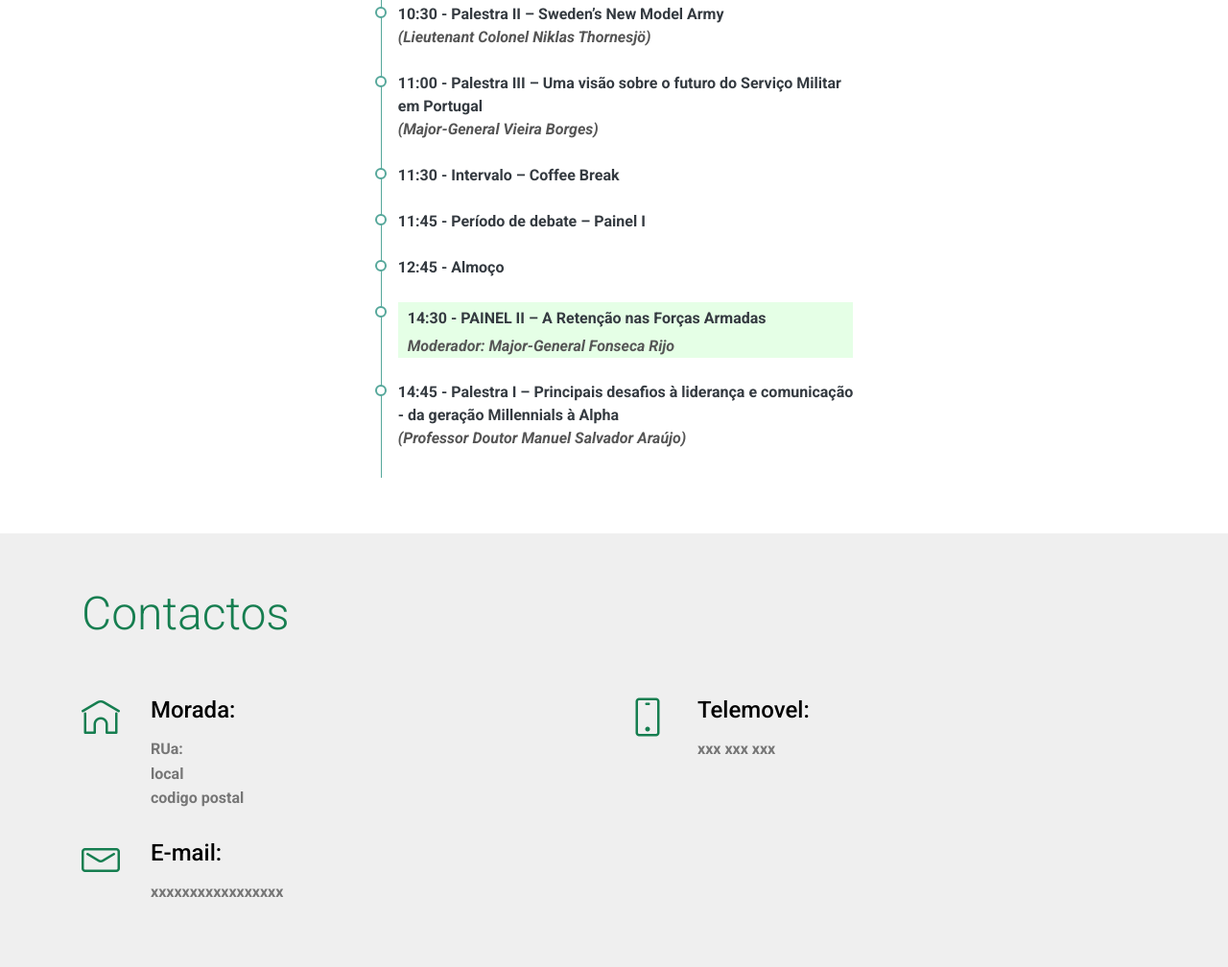
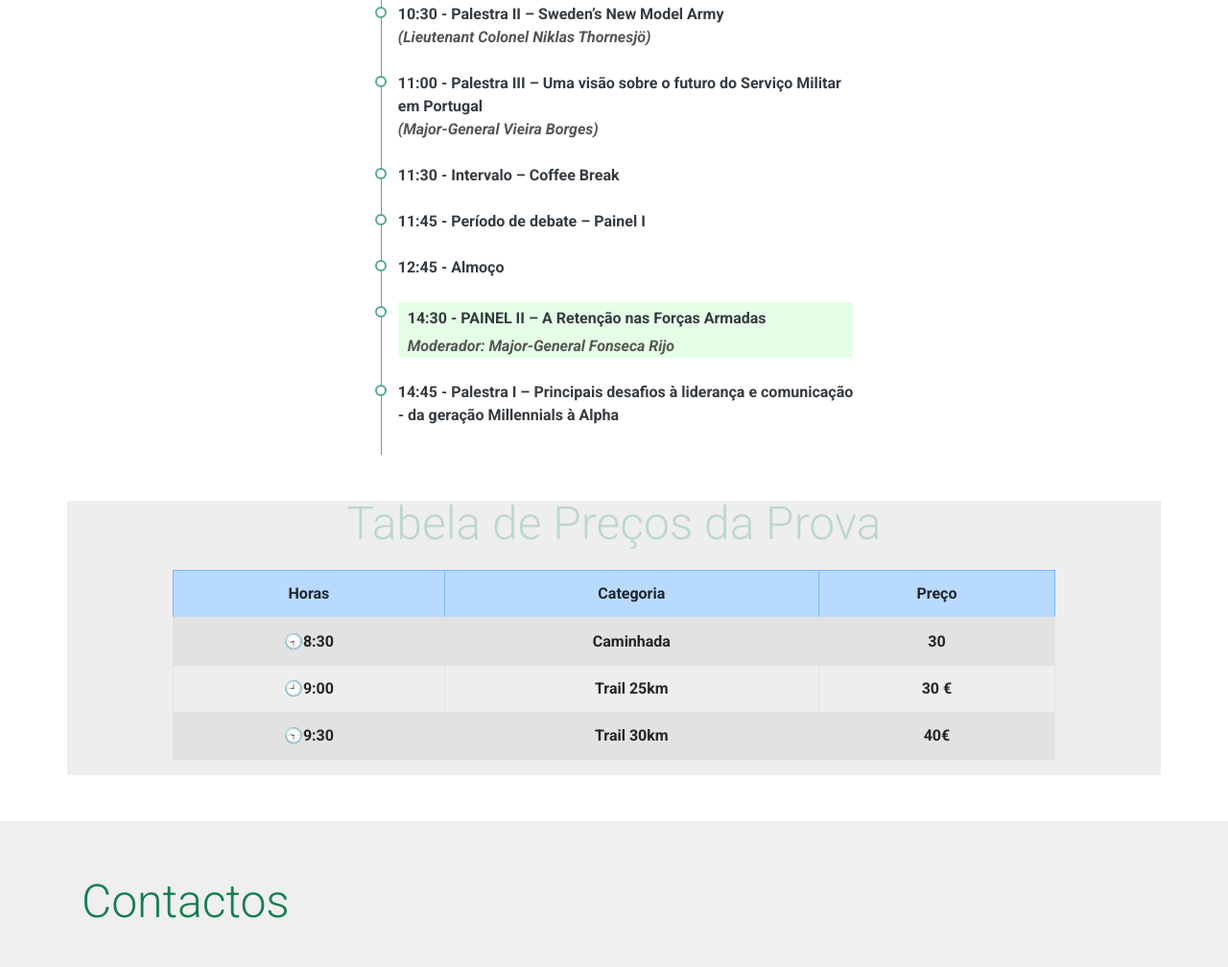
Before and after one commit to Festupendo24/contrabandotrail, a plain HTML site: page index.html in a window 1280 px wide. Shown: the part 2218-3226 px from the top of the page at 96% size. Drawn offline with Linux system fonts and the light colour scheme; grey boxes are pictures that could not be loaded; files whose address does not match are found by name.

Commit message:
Finalizado- segue no contrabandodocafe

```diff
--- a/index.html
+++ b/index.html
@@ -232,7 +232,7 @@
       <br>
       <div class="row align-center">
         <div class="col-12">
-            <a href="https://docs.google.com/forms/d/e/1FAIpQLSfzPEajnCeLqdKILa8AyZ2nJVgWFpF451rmwAccuju4U7b1pA/viewform"   target="_blank" class="btn btn-primary"  role="button">🏃‍♂️ Vem Caminhar</a>
+            <a href="https://docs.google.com/forms/d/e/1FAIpQLSeYPkq3rlrRRC8oTbcU5QOeXxGsSvXwHIKn1UxBNw0eJEIPCQ/viewform?usp=sharing"   target="_blank" class="btn btn-primary"  role="button">🏃‍♂️ Vem Caminhar</a>
         </div>
       </div>
       <br>
@@ -328,7 +328,7 @@
                           <p class="my-0 text-dark flex-fw text-sm ">
                               <span class="text-inverse op-8"><strong>14:45</strong></span> - <strong>Palestra I – Principais desafios à liderança e comunicação <br>- da geração Millennials à Alpha</strong>
                           </p>
-                          <p class="my-0 flex-fw  text-xs text-dark op-8"><em>(Professor Doutor Manuel Salvador Araújo)</em></p>
+                          <p class="my-0 flex-fw  text-xs text-dark op-8"><em></em></p>
                       </li>
 
                   </ul>
@@ -340,6 +340,47 @@
     <br>
     <br>
 
+  <section class="container mb-5" style="font-family: 'Roboto', sans-serif; margin-top: -10px;">
+
+        <h2 class="align-center pb-3 mbr-fonts-style display-2 " style="color:  #bdd7cb;">Tabela de Preços da Prova</h2>
+          <!-- Container da tabela -->
+          <div class="row justify-content-center">
+              <div class="col-md-10">
+                  <div class="table-responsive">
+                      <table class="table table-striped table-bordered text-center">
+                          <thead class="table-primary" style="color ">
+                              <tr>
+                                  <th>Horas</th>
+                                  <th>Categoria</th>
+                                  <th>Preço</th>
+
+                              </tr>
+                          </thead>
+                          <tbody>
+                              <tr>
+                                  <td>🕣8:30</td>
+                                  <td>Caminhada</td>
+                                  <td>30</td>
+
+                              </tr>
+                              <tr>
+                                  <td>🕘9:00</td>
+                                  <td>Trail 25km</td>
+                                  <td>30 €</td>
+
+                              </tr>
+                              <tr><td>🕤9:30</td>
+                                  <td>Trail 30km</td>
+                                  <td>40€</td>
+
+                              </tr>
+                         </tbody>
+                      </table>
+                  </div>
+              </div>
+          </div>
+      </div>
+  </section>
 
   <section class="mbr-section contacts3 cid-sPcMrNzpg3" id="contacts3-2z">
     <!---->
```
